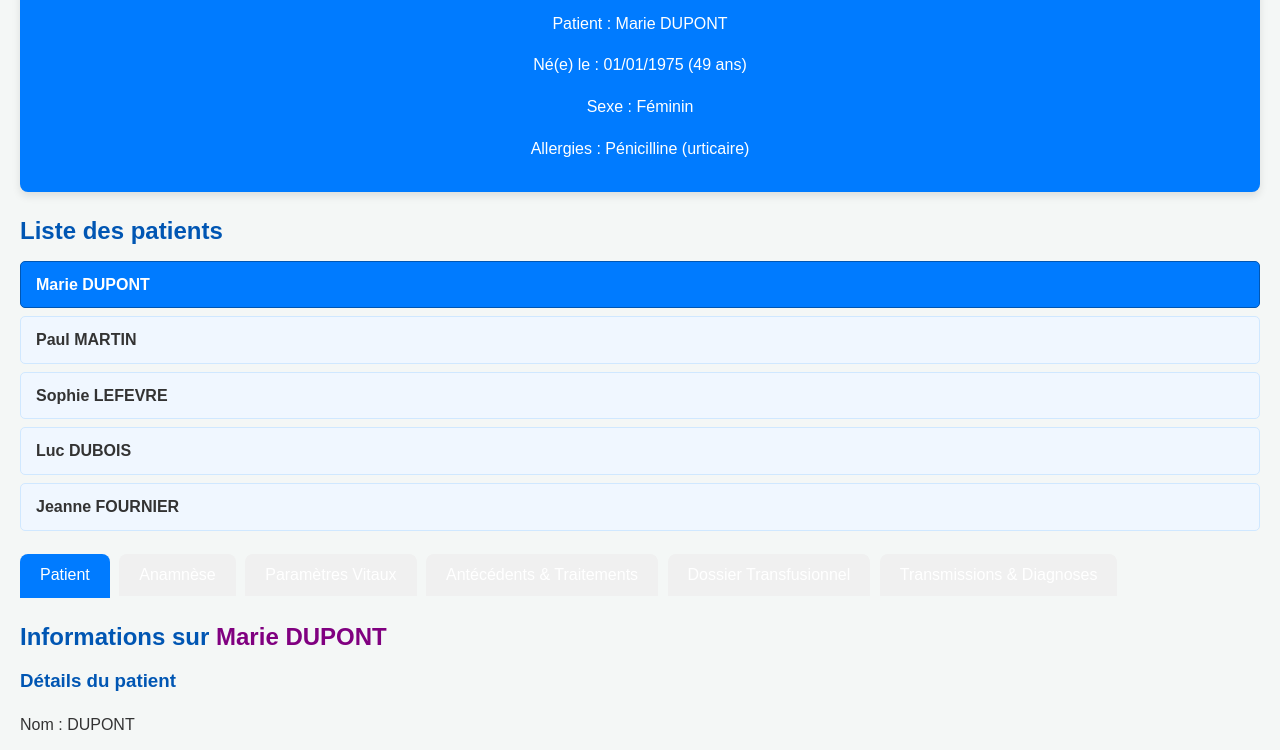
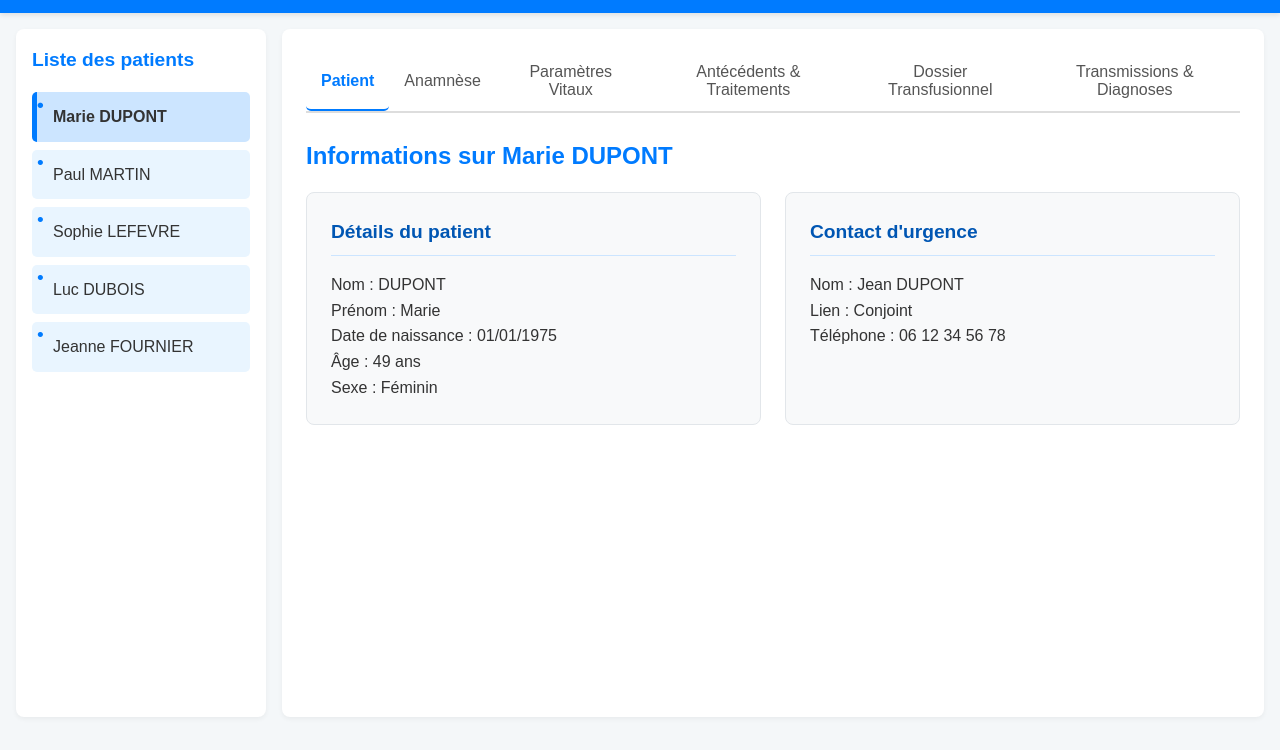
Before and after one commit to stephane-VINCENT-CHUTOURS/Dossier-patient, a plain HTML site: page index.html in a window 1280 px wide. Shown: the part 127-877 px from the top of the page. Drawn offline with Linux system fonts and the light colour scheme.

Commit message:
Update style.css

```diff
--- a/style.css
+++ b/style.css
@@ -1,275 +1,268 @@
+/* style.css */
+
+/* Global Reset & Base Styles */
+* {
+    box-sizing: border-box;
+    margin: 0;
+    padding: 0;
+}
+
 body {
     font-family: Arial, sans-serif;
+    background-color: #f4f7f9;
+    color: #333;
     line-height: 1.6;
-    margin: 0;
-    padding: 20px;
-    background-color: #f4f7f6;
-    color: #333;
-    display: flex;
-    flex-direction: column;
-    min-height: 100vh;
 }
 
+/* Layout */
 header {
     background-color: #007bff;
     color: white;
-    padding: 15px;
-    text-align: center;
-    border-radius: 8px;
-    margin-bottom: 20px;
-    box-shadow: 0 4px 8px rgba(0,0,0,0.1);
+    padding: 1rem 2rem;
+    display: flex;
+    justify-content: space-between;
+    align-items: center;
+    box-shadow: 0 2px 5px rgba(0,0,0,0.1);
 }
 
-.current-date {
-    font-size: 0.9em;
-    color: white;
-    margin-top: 10px;
+.header-left h1 {
+    font-size: 1.5rem;
 }
 
-h1, h2, h3, h4 {
-    color: #0056b3;
-    margin-top: 0;
-    margin-bottom: 10px;
+.header-left #currentDate {
+    font-size: 0.9rem;
+    opacity: 0.8;
 }
 
-/* Nouveau style pour le conteneur principal (sidebar + main content) */
-.container {
-    display: flex;
-    flex-grow: 1;
-    max-width: 1800px; /* Augmenter la largeur pour la sidebar */
-    margin: 0 auto;
-    background-color: white; /* Le fond blanc englobe tout */
+#patientCard {
+    background-color: rgba(255, 255, 255, 0.2);
+    padding: 0.5rem 1rem;
     border-radius: 8px;
-    box-shadow: 0 2px 10px rgba(0,0,0,0.08);
-    overflow: hidden; /* Pour gérer les bords arrondis */
+    font-size: 0.9rem;
 }
 
-/* Styles de la barre latérale des patients */
-.patient-list-sidebar {
-    width: 350px; /* Largeur de la sidebar */
-    background-color: #e9f5ff; /* Couleur de fond légèrement différente */
-    padding: 20px;
-    border-right: 2px solid #cce5ff;
-    overflow-y: auto; /* Permet le défilement si beaucoup de patients */
+#patientCard p {
+    margin: 0;
 }
 
-.patient-list-sidebar h2 {
-    color: #0056b3;
-    margin-bottom: 15px;
-    font-size: 1.3em;
+main {
+    display: flex;
+    padding: 1rem;
+    gap: 1rem;
+    height: calc(100vh - 80px); /* Hauteur de l'écran moins la hauteur de l'en-tête */
+}
+
+aside {
+    background-color: #fff;
+    padding: 1rem;
+    border-radius: 8px;
+    box-shadow: 0 2px 5px rgba(0,0,0,0.05);
+    width: 250px;
+    flex-shrink: 0;
+    overflow-y: auto;
+}
+
+aside h2 {
+    font-size: 1.2rem;
+    margin-bottom: 1rem;
+    color: #007bff;
 }
 
 #patientList {
     list-style: none;
-    padding: 0;
-    margin: 0;
 }
 
 #patientList li {
-    padding: 10px 15px;
-    margin-bottom: 8px;
-    background-color: #f0f7ff;
-    border: 1px solid #d0e8ff;
+    padding: 0.75rem 1rem;
+    margin-bottom: 0.5rem;
+    background-color: #e9f5ff;
     border-radius: 5px;
     cursor: pointer;
-    transition: background-color 0.2s, box-shadow 0.2s;
-    font-weight: bold;
-    color: #333;
+    transition: background-color 0.2s ease;
+    border-left: 5px solid transparent;
 }
 
 #patientList li:hover {
-    background-color: #dbeaff;
-    box-shadow: 0 2px 5px rgba(0,0,0,0.1);
+    background-color: #cce5ff;
 }
 
 #patientList li.active {
-    background-color: #007bff;
-    color: white;
-    border-color: #0056b3;
+    background-color: #cce5ff;
+    border-left: 5px solid #007bff;
+    font-weight: bold;
 }
 
-
-/* Style de la section principale des détails du patient */
-.patient-details-main {
-    flex-grow: 1; /* Prend l'espace restant */
-    padding: 25px;
+#mainContent {
+    flex-grow: 1;
+    background-color: #fff;
+    padding: 1.5rem;
+    border-radius: 8px;
+    box-shadow: 0 2px 5px rgba(0,0,0,0.05);
+    overflow-y: auto;
 }
 
-
-/* Style de la carte patient en haut */
-.patient-card {
-    background-color: #e9f5ff;
-    border: 1px solid #cce5ff;
-    padding: 15px;
-    border-radius: 6px;
-    margin-bottom: 25px;
-}
-.patient-card h2 {
-    color: #0056b3;
-    margin-top: 5px;
-    margin-bottom: 10px;
-}
-.patient-card p {
-    margin-bottom: 5px;
-}
-.patient-card strong {
-    color: #004085;
+/* Tab Navigation */
+.tabs {
+    display: flex;
+    flex-direction: column;
 }
 
-
-/* Styles des boutons d'onglet */
-.tab-buttons {
+#tabButtons {
     display: flex;
-    margin-bottom: 20px;
     border-bottom: 2px solid #ddd;
-    overflow-x: auto;
+    margin-bottom: 1.5rem;
 }
 
 .tab-button {
-    background-color: #f0f0f0;
+    background-color: transparent;
     border: none;
-    outline: none;
+    padding: 10px 15px;
     cursor: pointer;
-    padding: 12px 20px;
-    transition: background-color 0.3s, color 0.3s;
-    font-size: 16px;
-    border-radius: 8px 8px 0 0;
-    margin-right: 5px;
-    white-space: nowrap;
+    font-size: 1rem;
+    color: #555;
+    border-bottom: 2px solid transparent;
+    transition: all 0.3s ease;
 }
 
 .tab-button:hover {
-    background-color: #e2e2e2;
-    color: #0056b3;
+    color: #007bff;
 }
 
 .tab-button.active {
-    background-color: #007bff;
-    color: white;
+    color: #007bff;
     border-bottom: 2px solid #007bff;
+    font-weight: bold;
 }
 
-/* Styles du contenu des onglets */
+/* Tab Content */
 .tab-content {
     display: none;
-    padding: 20px 0;
-    border-top: none;
 }
 
-.tab-content.active {
-    display: block;
+.tab-content h2 {
+    font-size: 1.5rem;
+    color: #007bff;
+    margin-bottom: 1rem;
 }
 
-/* Styles des encadrés d'information */
-.info-box {
-    background-color: #fafafa;
-    border: 1px solid #e0e0e0;
-    border-left: 5px solid #007bff;
-    padding: 15px 20px;
-    border-radius: 6px;
-    margin-bottom: 20px;
-    box-shadow: 0 1px 3px rgba(0,0,0,0.05);
+.tab-content .card {
+    background-color: #f8f9fa;
+    border-radius: 8px;
+    padding: 1.5rem;
+    margin-bottom: 1.5rem;
+    border: 1px solid #e2e6ea;
 }
 
-.info-box h4 {
+.tab-content .card h3 {
     color: #0056b3;
-    margin-top: 0;
-    margin-bottom: 10px;
-    font-size: 1.1em;
+    font-size: 1.2rem;
+    margin-bottom: 1rem;
+    border-bottom: 1px solid #cce5ff;
+    padding-bottom: 0.5rem;
 }
 
-/* Styles pour les listes dans les encadrés */
-.info-box ul {
-    list-style: none;
-    padding-left: 0;
+.patient-details-grid {
+    display: grid;
+    grid-template-columns: repeat(auto-fit, minmax(250px, 1fr));
+    gap: 1.5rem;
 }
 
-.info-box ul li {
-    margin-bottom: 5px;
-    padding-left: 20px;
+/* Lists */
+ul {
+    list-style: none;
+    padding: 0;
+}
+
+li {
+    margin-bottom: 0.5rem;
+    padding-left: 1.5rem;
     position: relative;
 }
 
-.info-box ul li:before {
+li:before {
     content: "•";
     color: #007bff;
+    font-size: 1.2em;
     position: absolute;
     left: 0;
-    top: 0;
+    top: -2px;
 }
 
-.info-box ul li a {
-    color: #007bff; /* Couleur des liens */
-    text-decoration: none; /* Enlève le soulignement par défaut */
+/* Form Elements */
+textarea {
+    width: 100%;
+    padding: 10px;
+    border-radius: 5px;
+    border: 1px solid #ccc;
+    min-height: 150px;
+    font-family: inherit;
+    resize: vertical;
 }
 
-.info-box ul li a:hover {
-    text-decoration: underline; /* Souligne au survol */
-}
-
-.tab-patient-name {
-    color: #800080;
-    font-weight: bold;
-}
-
-
-textarea {
-    width: 100%;
-    padding: 12px;
-    border: 1px solid #ccc;
-    border-radius: 5px;
-    margin-top: 10px;
-    resize: vertical;
-    font-size: 1em;
-    box-sizing: border-box;
+.button-container {
+    margin-top: 1rem;
+    text-align: right;
 }
 
 button {
-    background-color: #000080;
+    background-color: #28a745;
     color: white;
-    padding: 10px 15px;
+    padding: 10px 20px;
     border: none;
     border-radius: 5px;
     cursor: pointer;
-    margin-top: 15px;
-    font-size: 1em;
-    transition: background-color 0.3s ease;
+    font-size: 1rem;
+    transition: background-color 0.2s ease;
 }
 
 button:hover {
-    background-color: #0000ff ;
+    background-color: #218838;
 }
 
-footer {
-    text-align: center;
-    margin-top: 30px;
-    padding: 15px;
-    color: #666;
-    font-size: 0.9em;
-    border-top: 1px solid #eee;
-}
-/* ... (votre CSS existant) ... */
-
+/* External Links Buttons */
 #externalLinksBox button {
-    background-color: #007bff; /* Bleu des entêtes */
+    background-color: #007bff;
     color: white;
     padding: 8px 15px;
     border: none;
     border-radius: 5px;
     cursor: pointer;
     font-size: 0.9em;
-    margin-bottom: 8px; /* Espacement entre les boutons */
-    width: auto; /* Permet au bouton de s'adapter au texte */
-    display: block; /* Pour que chaque bouton soit sur une nouvelle ligne */
-    text-align: left; /* Aligne le texte du bouton à gauche */
+    margin-bottom: 8px;
+    width: 100%;
+    display: block;
+    text-align: left;
     transition: background-color 0.2s ease;
 }
 
 #externalLinksBox button:hover {
-    background-color: #0056b3; /* Bleu plus foncé au survol */
+    background-color: #0056b3;
 }
 
-/* Vous pouvez aussi masquer les puces de la liste si vous n'en voulez plus avec les boutons */
-#externalLinksList li:before {
-    content: none; /* Supprime la puce */
+/* Tables */
+table {
+    width: 100%;
+    border-collapse: collapse;
+    margin-top: 1rem;
+    font-size: 0.9em;
 }
+
+th, td {
+    padding: 12px 15px;
+    text-align: left;
+    border-bottom: 1px solid #ddd;
+}
+
+th {
+    background-color: #007bff;
+    color: white;
+    font-weight: bold;
+}
+
+tr:nth-child(even) {
+    background-color: #f2f2f2;
+}
+
+tr:hover {
+    background-color: #ddd;
+}
```
